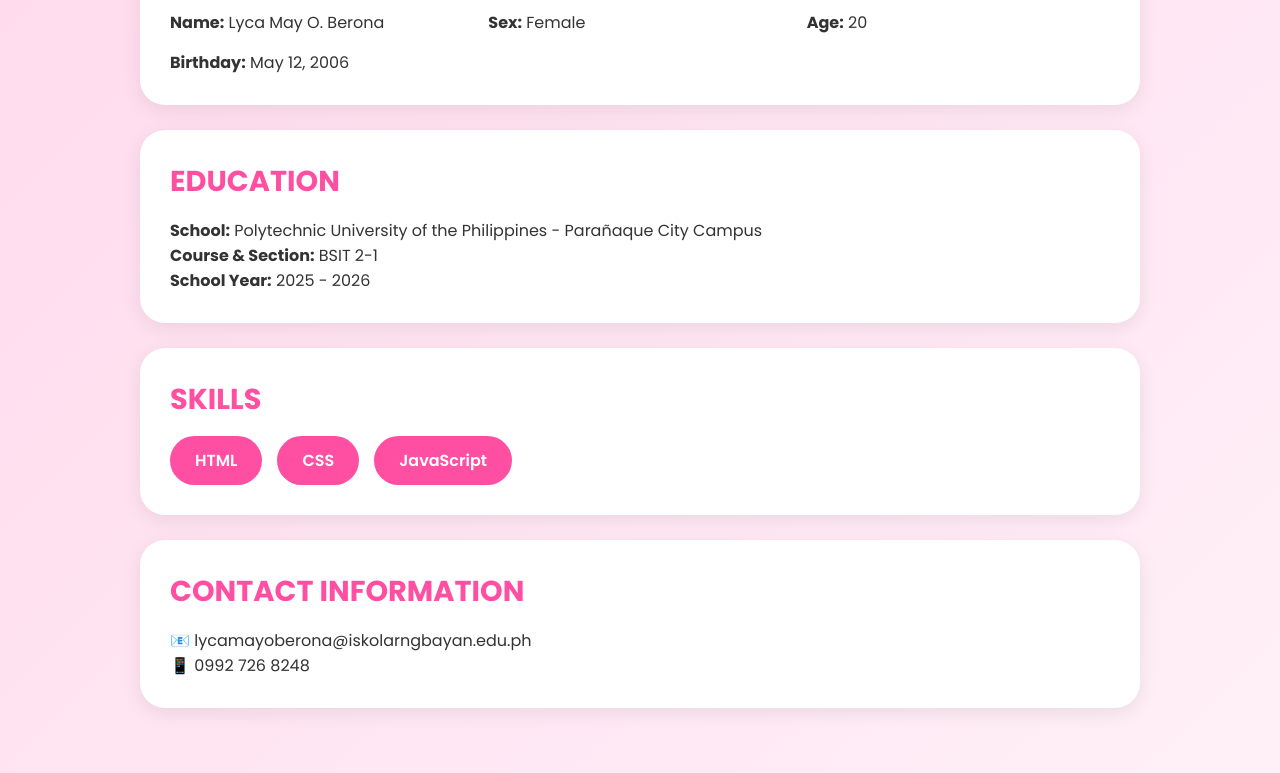
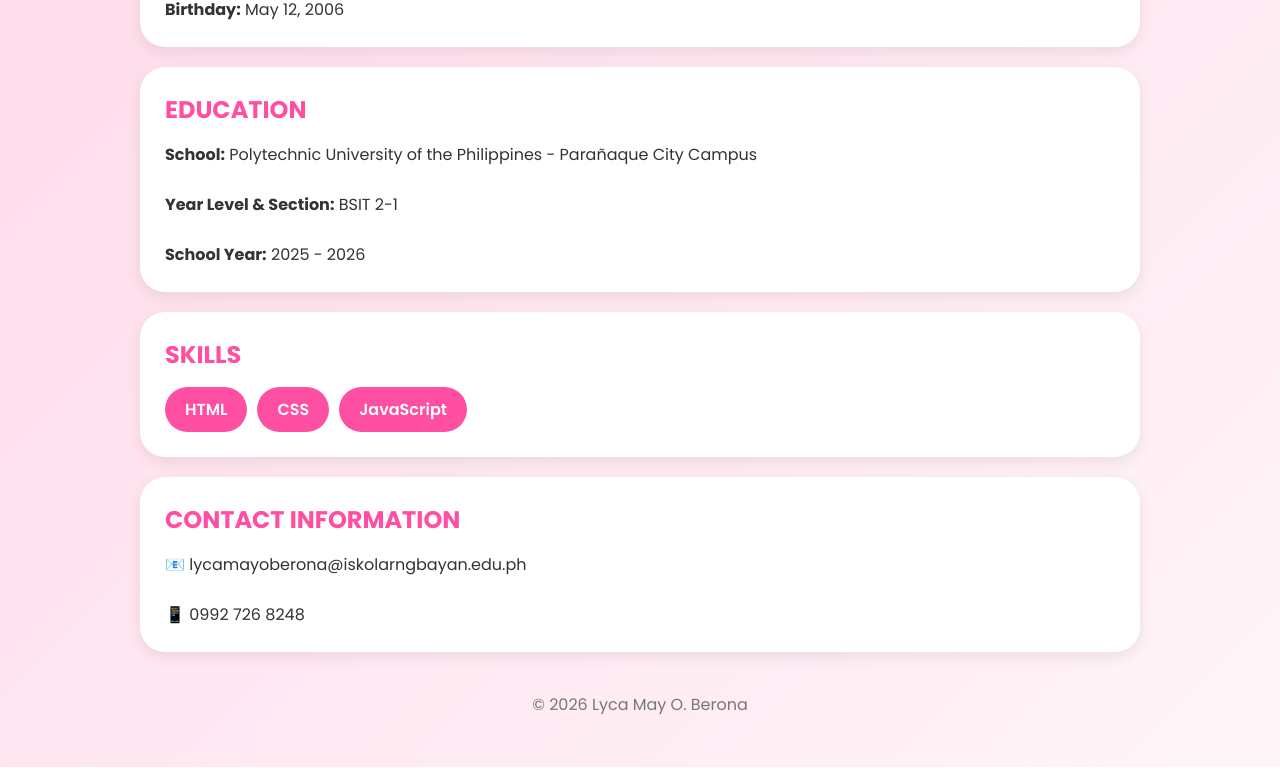
Before and after one commit to lycamay12/LycaMay, a plain HTML site: page index.html in a window 1280 px wide. Shown: the part 515-1288 px from the top of the page. Drawn offline with Linux system fonts and the light colour scheme.

Commit message:
Add files via upload

```diff
--- a/index.html
+++ b/index.html
@@ -3,61 +3,188 @@
 <head>
 <meta charset="UTF-8">
 <meta name="viewport" content="width=device-width, initial-scale=1.0">
-    <title>About Me - Lyca May Berona</title>
-    <link rel="stylesheet" href="style.css">
+<title>Lyca May Berona | Personal Profile</title>
+
+<style>
+@import url('https://fonts.googleapis.com/css2?family=Poppins:wght@300;400;600;700;800&display=swap');
+
+*{
+    margin:0;
+    padding:0;
+    box-sizing:border-box;
+    font-family:'Poppins',sans-serif;
+}
+
+body{
+    background:linear-gradient(135deg,#ffd6e7,#fff5f9);
+    min-height:100vh;
+    color:#333;
+}
+
+.container{
+    width:90%;
+    max-width:1000px;
+    margin:auto;
+    padding:30px 0;
+}
+
+.hero{
+    background:white;
+    border-radius:30px;
+    padding:50px 20px;
+    text-align:center;
+    box-shadow:0 10px 30px rgba(255,105,180,.2);
+    margin-bottom:25px;
+}
+
+.hero h1{
+    font-size:4rem;
+    color:#ff4fa2;
+    font-weight:800;
+}
+
+.hero h2{
+    font-size:2rem;
+    margin-bottom:10px;
+}
+
+.hero p{
+    color:#666;
+    margin-bottom:20px;
+}
+
+button{
+    padding:12px 30px;
+    border:none;
+    border-radius:30px;
+    background:#ff4fa2;
+    color:white;
+    cursor:pointer;
+    font-size:16px;
+}
+
+button:hover{
+    background:#ff2d8c;
+}
+
+.card{
+    background:white;
+    margin-bottom:20px;
+    padding:25px;
+    border-radius:25px;
+    box-shadow:0 5px 15px rgba(0,0,0,.08);
+    transition:.3s;
+}
+
+.card:hover{
+    transform:translateY(-5px);
+}
+
+.card h2{
+    color:#ff4fa2;
+    margin-bottom:15px;
+}
+
+.info{
+    display:grid;
+    grid-template-columns:repeat(auto-fit,minmax(250px,1fr));
+    gap:10px;
+}
+
+.skill-box{
+    display:flex;
+    gap:10px;
+    flex-wrap:wrap;
+}
+
+.skill{
+    background:#ff4fa2;
+    color:white;
+    padding:10px 20px;
+    border-radius:30px;
+    font-weight:600;
+}
+
+.footer{
+    text-align:center;
+    padding:20px;
+    color:#777;
+}
+</style>
+
 </head>
 <body>
 
 <div class="container">
 
-        <!-- Hero Section -->
-        <section class="hero">
-            <div class="hero-text">
+    <div class="hero">
         <h1>HELLO!</h1>
         <h2>I'M LYCA MAY</h2>
-                <p>BSIT Student • Future IT Professional • Web Enthusiast</p>
-                <button onclick="showMessage()">Get to Know Me</button>
+        <p>BSIT Student • Future IT Professional • Web Developer</p>
+
+        <button onclick="showMessage()">
+            Get To Know Me
+        </button>
     </div>
-        </section>
 
-        <!-- About Me -->
-        <section class="card">
+    <div class="card">
         <h2>ABOUT ME</h2>
-            <div class="info-grid">
-                <div><strong>Name:</strong> Lyca May O. Berona</div>
-                <div><strong>Sex:</strong> Female</div>
-                <div><strong>Age:</strong> 20</div>
-                <div><strong>Birthday:</strong> May 12, 2006</div>
+
+        <div class="info">
+            <p><strong>Name:</strong> Lyca May O. Berona</p>
+            <p><strong>Sex:</strong> Female</p>
+            <p><strong>Age:</strong> 20</p>
+            <p><strong>Birthday:</strong> May 12, 2006</p>
         </div>
-        </section>
+    </div>
 
-        <!-- Education -->
-        <section class="card">
+    <div class="card">
         <h2>EDUCATION</h2>
+
         <p><strong>School:</strong> Polytechnic University of the Philippines - Parañaque City Campus</p>
-            <p><strong>Course & Section:</strong> BSIT 2-1</p>
+
+        <br>
+
+        <p><strong>Year Level & Section:</strong> BSIT 2-1</p>
+
+        <br>
+
         <p><strong>School Year:</strong> 2025 - 2026</p>
-        </section>
+    </div>
 
-        <!-- Skills -->
-        <section class="card">
+    <div class="card">
         <h2>SKILLS</h2>
-            <div class="skills">
-                <span>HTML</span>
-                <span>CSS</span>
-                <span>JavaScript</span>
+
+        <div class="skill-box">
+            <div class="skill">HTML</div>
+            <div class="skill">CSS</div>
+            <div class="skill">JavaScript</div>
         </div>
-        </section>
+    </div>
 
-        <!-- Contact -->
-        <section class="card">
+    <div class="card">
         <h2>CONTACT INFORMATION</h2>
+
         <p>📧 lycamayoberona@iskolarngbayan.edu.ph</p>
+
+        <br>
+
         <p>📱 0992 726 8248</p>
-        </section>
+    </div>
+
+    <div class="footer">
+        © 2026 Lyca May O. Berona
+    </div>
 
 </div>
 
-    <script src="script.js"></script>
+<script>
+function showMessage(){
+    alert(
+        "Hello! I am Lyca May O. Berona, a BSIT student passionate about web development and technology."
+    );
+}
+</script>
+
 </body>
 </html>
```
Lines whose indentation alone changed are shown as unchanged.
